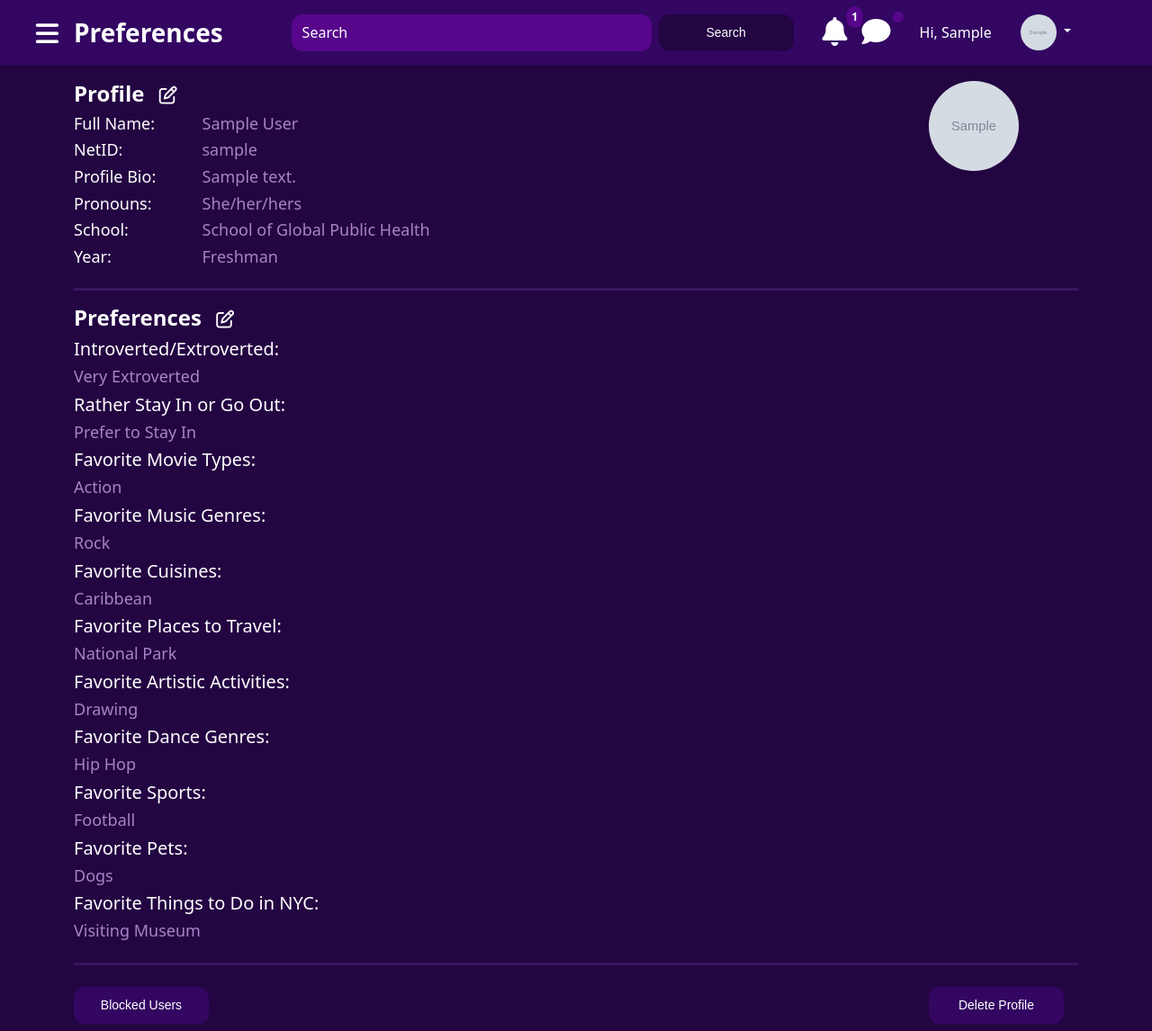
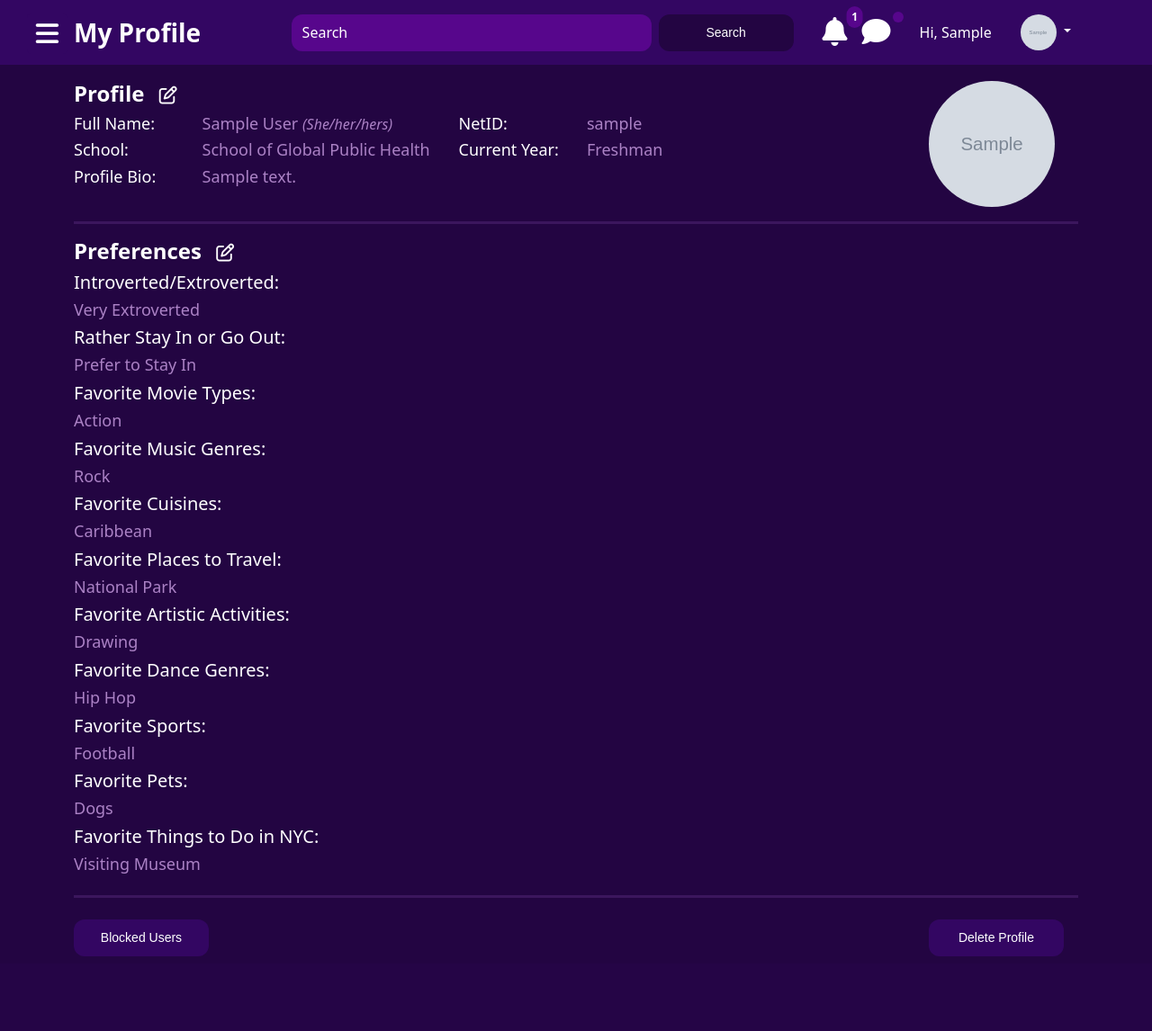
Before and after one commit to gcivil-nyu-org/S2022-Team-2-repo, a Django app: page /dashboard/preferences/ in a window 1280 px wide. Shown: the whole page at 90% size. After the commit the page ends 1063 px from the top, so only its background shows below. Run offline with Django 4.2, Linux system fonts and the light colour scheme; a user stored in the database is signed in; tables that the repository leaves empty hold one stand-in row (values such as "Sample post"); grey boxes marked "Sample" are stand-in pictures; data that the repository does not hold is empty; parts of the project's set-up code (start-up, migrations or seed data) failed here and were passed over; some libraries are stand-ins or nearby versions.

Commit message:
Added school, year, pronouns UI

```diff
--- a/users/profile.py
+++ b/users/profile.py
@@ -48,6 +48,6 @@ CLASS_YEAR_CHOICES = [
     ("Sophomore", "Sophomore"),
     ("Junior", "Junior"),
     ("Senior", "Senior"),
-    ("Grad Student", "Graduate Student"),
+    ("Graduate Student", "Graduate Student"),
     ("PhD Student", "PhD Student"),
 ]
--- a/users/templates/users/dashboard/dashboard_preferences.html
+++ b/users/templates/users/dashboard/dashboard_preferences.html
@@ -50,22 +50,35 @@
             </h3>
 
             <!-- inner col and row -->
-            <div class="row row-cols-auto">
+            <div class="row row-cols-auto flex-nowrap">
                 <div class="col-sm-3">
                     <h4 style="color:white;"> Full Name: </h4>
                 </div>
-                <div class="col-sm-9">
-                    <h4>{{ user.first_name }} {{ user.last_name }} </h4>
+                <div class="col-sm-6">
+                    <h4>{{ user.first_name }} {{ user.last_name }} <em style="font-size:16px;">({{user.profile.pronouns}})</em></h4>
                 </div>
+                <div class="col-sm-3">
+                    <h4 style="color:white;"> NetID: </h4>
+                </div>
+                <div class="col-sm-6">
+                    <h4> {{user.username}}</h4>
+                </div>
+
             </div>
 
             <!-- 3rd row -->
-            <div class="row">
+            <div class="row flex-nowrap">
                 <div class="col-sm-3">
-                    <h4 style="color:white;"> NetID: </h4>
+                    <h4 style="color:white;"> School: </h4>
                 </div>
-                <div class="col-sm-9">
-                    <h4> {{user.username}}</h4>
+                <div class="col-sm-6">
+                    <h4> {{user.profile.school}}</h4>
+                </div>
+                <div class="col-sm-3">
+                    <h4 style="color:white;"> Current Year: </h4>
+                </div>
+                <div class="col-sm-6">
+                    <h4> {{user.profile.year}}</h4>
                 </div>
             </div>
 
@@ -78,32 +91,8 @@
                 </div>
             </div>
 
-            <div class="row">
-                <div class="col-sm-3">
-                    <h4 style="color:white;"> Pronouns: </h4>
-                </div>
-                <div class="col-sm-9">
-                    <h4>{{ user.profile.pronouns }} </h4>
-                </div>
-            </div>
 
-            <div class="row">
-                <div class="col-sm-3">
-                    <h4 style="color:white;"> School: </h4>
-                </div>
-                <div class="col-sm-9">
-                    <h4>{{ user.profile.school }} </h4>
-                </div>
-            </div>
 
-            <div class="row">
-                <div class="col-sm-3">
-                    <h4 style="color:white;"> Year: </h4>
-                </div>
-                <div class="col-sm-9">
-                    <h4>{{ user.profile.year }} </h4>
-                </div>
-            </div>
             <!-- inner end -->
         </div>
 
@@ -116,7 +105,7 @@
             <a style="color:white" href="updateprofile/" id="id_profilepic" role="button">
                 <!-- Currently using our logo as placeholder -->
                 <img src="{{ user.profile.image.url }}" alt="user pic upload"
-                     style="height:100px; width:100px; object-fit:cover; border-radius:50%">
+                     style="height:140px; width:140px; object-fit:cover; border-radius:50%">
             </a>
         </div>
     </div>
@@ -283,7 +272,7 @@ window.onload = function replacePrefId() {
     }else if(currPath == '/dashboard/my_friends'){
         currPath = "My Friends";
     }else if(currPath == '/dashboard/preferences/'){
-        currPath = "Preferences";
+        currPath = "My Profile";
     }else {
         currPath = " ";
         const searchBoxSize = document.getElementById("navSearch");
--- a/users/templates/users/friends/friend_finder.html
+++ b/users/templates/users/friends/friend_finder.html
@@ -60,8 +60,10 @@
             <!-- right details -->
             <div class="col-sm-7">
                 <div class="card-body">
-                    <h2 class="card-title fw-bold">{{match.first_name}} {{match.last_name}}</h2>
-                    <p class="card-text fs-5  " style="color: #ae97bf;">{{match.profile.bio}}</p>
+                    <h2 class="card-title fw-bold">{{match.first_name}} {{match.last_name}} <em style="font-size:20px;">({{match.profile.pronouns}})</em></h2>
+                    <p class="card-text fs-5  " style="color: #ae97bf; padding:0px; margin-bottom:0px;">{{match.profile.bio}}</p>
+                    <h5  style=" font-size:15px; font-weight:600;">School: {{match.profile.school}}</h5>
+                    <h5  style=" font-size:15px; margin-bottom:20px;  font-weight:600;">Year of study: {{match.profile.year}}</h5>
                     <h4>Common Interests</h4>
                     {% for k, v in match.items %}
                         {% if k == "common_interests" %}
--- a/users/templates/users/navbars/navbarDash.html
+++ b/users/templates/users/navbars/navbarDash.html
@@ -87,7 +87,7 @@
                         <li><a class="dropdown-item" href="{% url 'preferences' %}">
                             <i class="fas fa-gear" style="color:#230542"></i>
                             <span class="purple-text"
-                                  style="font-size:12pt; position:absolute; transform:translate(15px)"> Preferences
+                                  style="font-size:12pt; position:absolute; transform:translate(15px)"> My Profile
                                 </span>
                         </a>
                         </li>
@@ -158,7 +158,7 @@
             let tab = document.getElementById('sideBarFriends');
             tab.classList.add("active");
         }else if(currPath == '/dashboard/preferences/'){
-            currPath = "Preferences";
+            currPath = "My Profile";
             let tab = document.getElementById('sideBarPref');
             tab.classList.add("active");
         }else if(currPath == '/dashboard/chat'){
--- a/users/templates/users/navbars/sidebar.html
+++ b/users/templates/users/navbars/sidebar.html
@@ -31,7 +31,7 @@
     </a>
     <a href="/dashboard/preferences" id="sideBarPref">
         <i class="fas fa-gear"></i>
-        <span>Preferences</span>
+        <span>My Profile</span>
     </a>
     <a href="/logout">
         <i class="fa-solid fa-right-from-bracket"></i>
```
Also changed, not shown: users/templates/users/friends/my_friends.html (+13 -3 lines), users/templates/users/search/search.html (+13 -3 lines), users/migrations/0013_alter_profile_pronouns_alter_profile_school_and_more.py.
